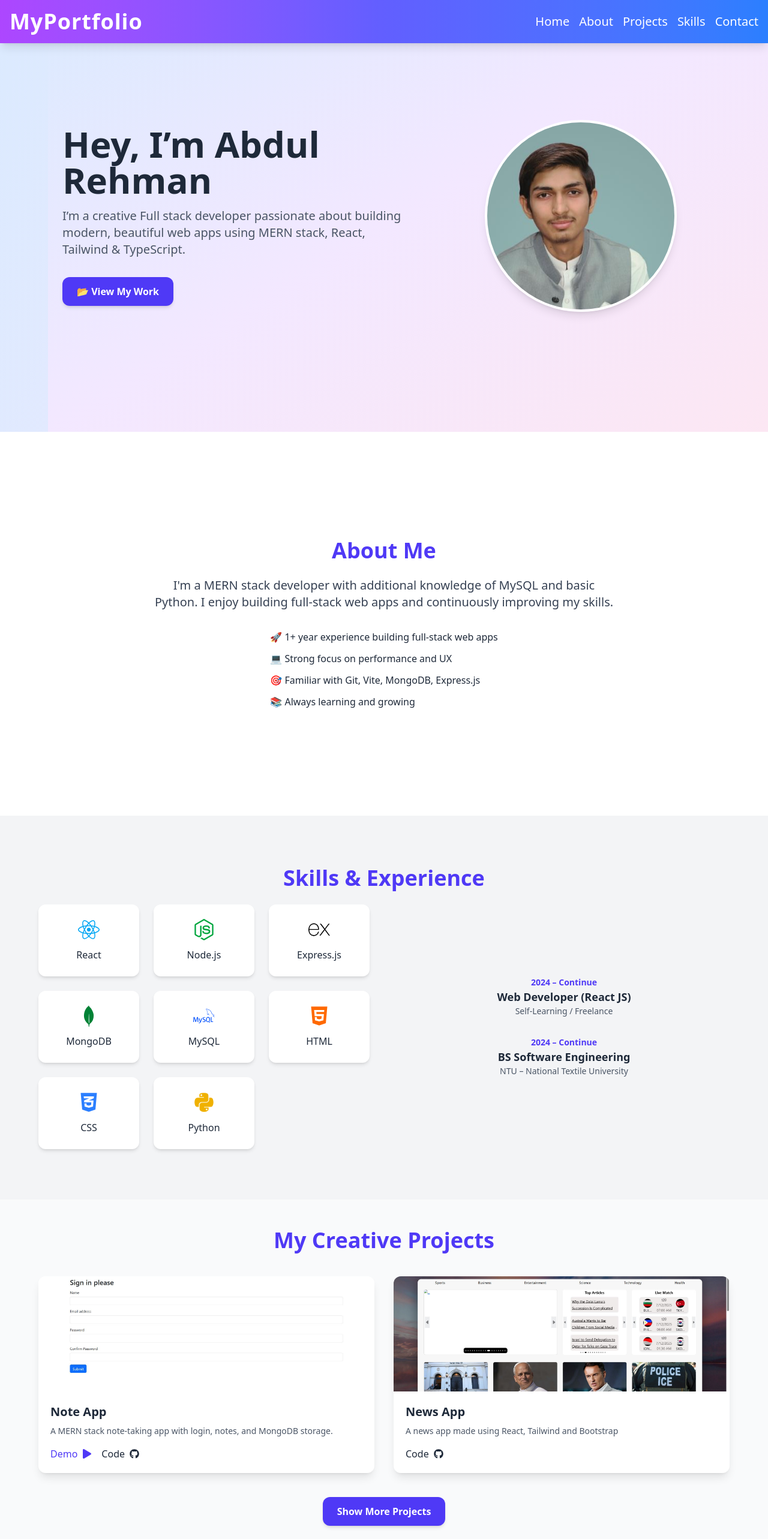
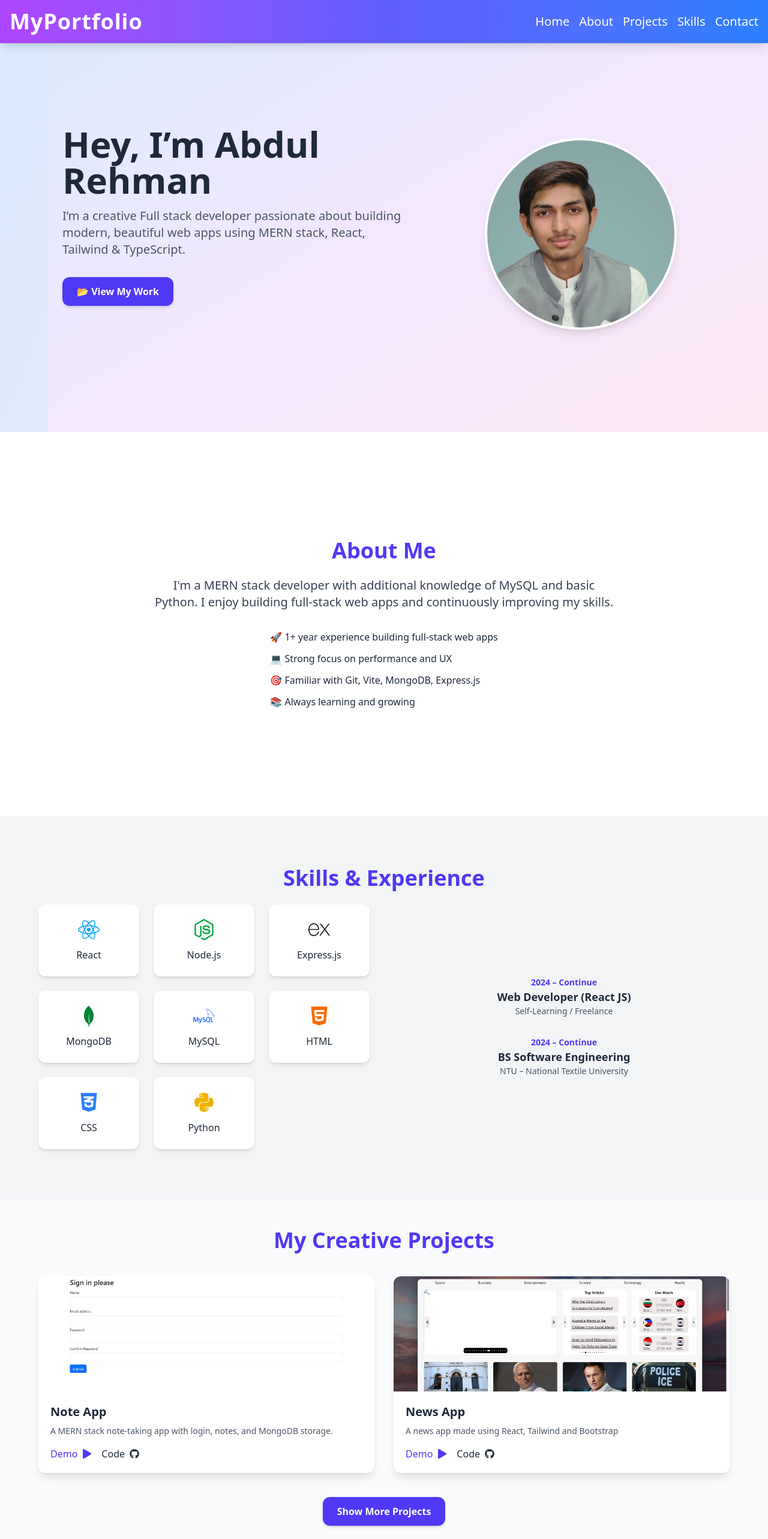
Before and after one commit to abdulrehmanafzal-webdeveloper/Portfolio_app, a React (Vite) app: page / in a window 1280 px wide. Shown: the top 2566 px of the page at 60% size. Built offline with nearby package versions, Linux system fonts and the light colour scheme.

Commit message:
comleted work on portfolio

```diff
--- a/src/Components/Home.tsx
+++ b/src/Components/Home.tsx
@@ -42,12 +42,12 @@ const Home = () => {
         initial={{ opacity: 0, scale: 0.8 }}
         animate={{ opacity: 1, scale: 1 }}
         transition={{ duration: 0.6, delay: 0.2 }}
-        className="flex justify-center w-full md:w-1/2 mb-6 md:mb-0"
+        className="flex justify-center w-full md:w-1/2 mt-15 md:mb-0"
       >
         <img
           src={heroImage}
           alt="Abdul Rehman"
-          className="w-60 h-auto mt:10 max-h-80 md:w-80 md:h-80 object-cover rounded-full border-4 border-white shadow-lg"
+          className="w-60 h-auto  max-h-80 md:w-80 md:h-80 object-cover rounded-full border-4 border-white shadow-lg"
         />
       </motion.div>
     </section>
--- a/src/Components/Projects.tsx
+++ b/src/Components/Projects.tsx
@@ -18,7 +18,7 @@ const allProjects = [
     title: "News App",
     description: "A news app made using React, Tailwind and Bootstrap",
     image: news,
-    videoLink: "",
+    videoLink: "https://www.loom.com/share/9010d1a44f7c4b87b946e9224cb70aef?sid=8dd8c8a8-773f-420a-8c42-200741b3892c",
     codeLink: "https://github.com/abdulrehmanafzal-webdeveloper/News-app",
   }
 ];
@@ -48,7 +48,7 @@ const Projects = () => {
               initial={{ opacity: 0, y: 30 }}
               whileInView={{ opacity: 1, y: 0 }}
               transition={{ duration: 0.5, delay: index * 0.2 }}
-              className="bg-white rounded-xl shadow-lg overflow-hidden hover:shadow-2xl transition duration-300"
+              className="bg-white rounded-xl shadow-lg overflow-hidden object-contain  hover:shadow-2xl transition duration-300"
             >
               <img
                 src={project.image}
```
